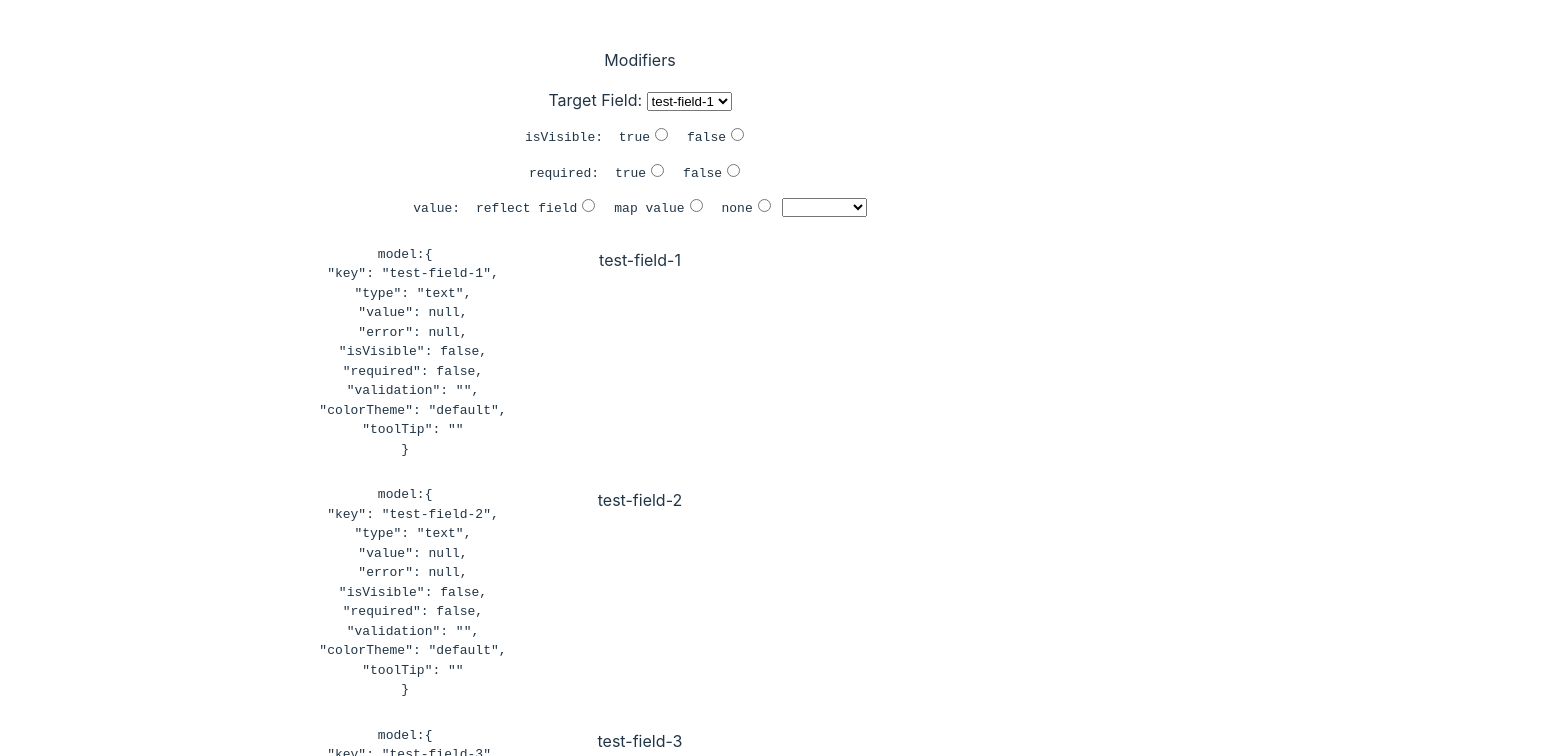
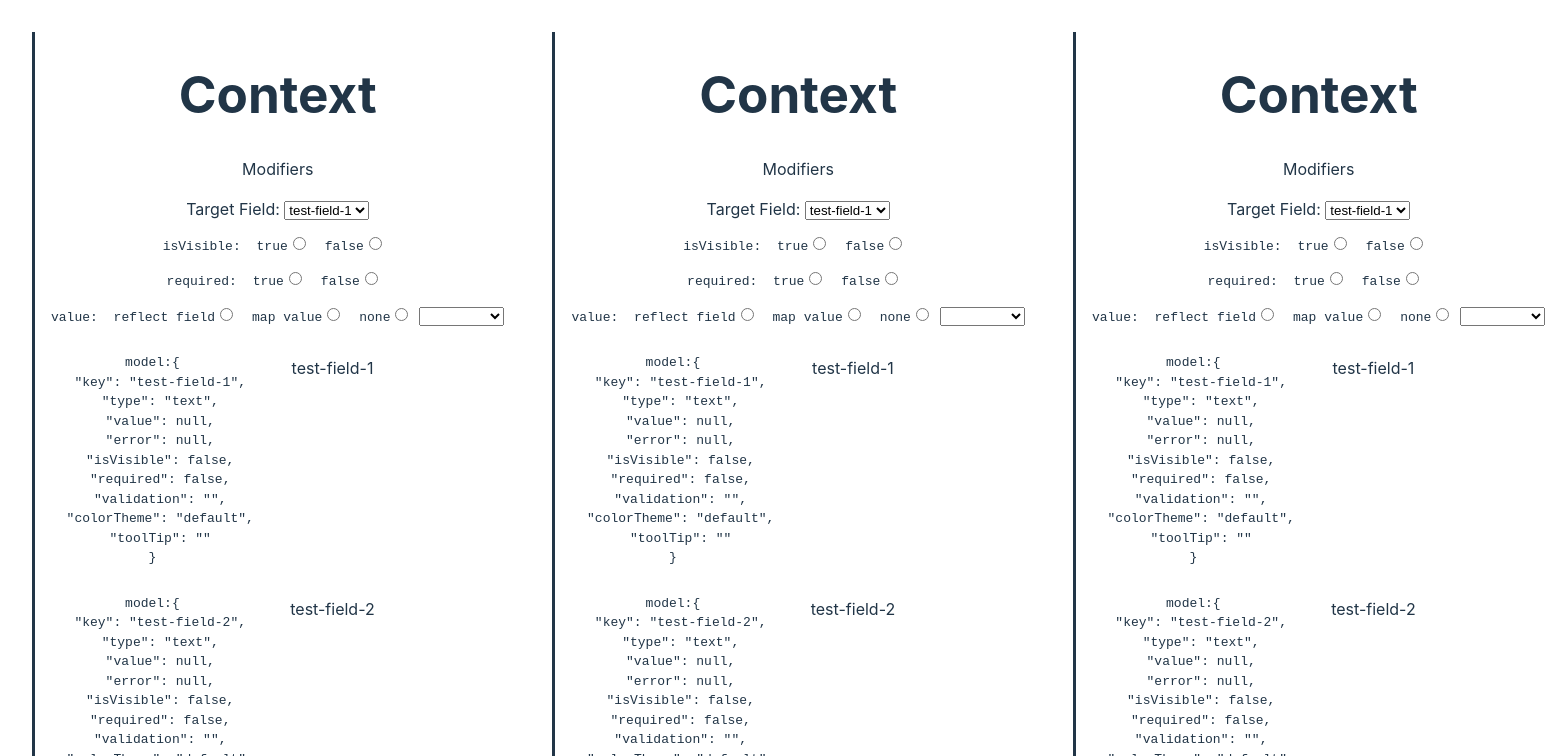
Before and after one commit to Muffinmann/Momentum, a React (Vite) app: page / in a window 1280 px wide. Shown: the top 756 px of the page, 1561 px wide, since content can reach past the window. Built offline with nearby package versions, Linux system fonts and the light colour scheme.

Commit message:
add store with context

```diff
--- a/src/Demo.tsx
+++ b/src/Demo.tsx
@@ -1,95 +1,13 @@
-import { useState } from "react";
-import DynamicField from "./DynamicField";
-import RadioInput from "./RadioInput";
-import storeMap from "./store";
+import FieldContext from "./FieldContext";
 
 
 const Demo = () => {
-  const [valueModifierTarget, setValueModifierTarget] = useState('test-field-1')
-  const [modifierSettingTarget, setModifierSettingTarget] = useState('test-field-1')
-  const store = storeMap[modifierSettingTarget]
-  const [modifierSettings, setModifierSettings] = useState<Record<string, {isVisible: string, required: string, value: string }>>(Object.fromEntries(Object.keys(storeMap).map((key) => [key, {
-    isVisible: '',
-    required: '',
-    value: ''
-  }])))
+
   return (
-    <div>
-      <div>
-        <p>Modifiers</p>
-        <div>Target Field: <select value={modifierSettingTarget} onChange={(e) => setModifierSettingTarget(e.target.value)}>{Object.keys(storeMap).map((k) => (<option key={k} value={k}>{k}</option>))}</select></div>
-        <pre>
-          isVisible: <RadioInput value={modifierSettings[modifierSettingTarget].isVisible} name={modifierSettingTarget.concat("isVisibleSelection")} options={[{name: 'true', value:'true'}, {name:'false', value:'false'}]} onChange={(e) => {
-            setModifierSettings((old) => ({
-              ...old,
-              [modifierSettingTarget]: {
-                ...old[modifierSettingTarget],
-                isVisible: e.target.value
-              }
-            }))
-            if (e.target.value === 'true') {
-              store.addModifier('isVisible', true, modifierSettingTarget.concat('isVisibleTrue'))
-            } else {
-              store.removeModifier('isVisible', modifierSettingTarget.concat('isVisibleTrue'))
-            }
-          }} />
-
-        </pre>
-        <pre>
-          required: <RadioInput value={modifierSettings[modifierSettingTarget].required} name={modifierSettingTarget.concat("requiredSelection")} options={[{name: 'true', value:'true'}, {name:'false', value:'false'}]} onChange={(e) => {
-            setModifierSettings((old) => ({
-              ...old,
-              [modifierSettingTarget]: {
-                ...old[modifierSettingTarget],
-                required: e.target.value
-              }
-            }))
-            if (e.target.value === 'true') {
-              store.addModifier('required', true, modifierSettingTarget.concat('requiredTrue'))
-            } else {
-              store.removeModifier('required', modifierSettingTarget.concat('requiredTrue'))
-            }
-          }} />
-        </pre>
-        <pre>
-          value: <RadioInput
-           value={modifierSettings[modifierSettingTarget].value}
-           name={modifierSettingTarget.concat("valueModifierSelection")}
-           options={[
-            {name: 'reflect field', value:'reflect'},
-            {name:'map value', value:'map'},
-            {name:'none', value:'none'},
-          ]}
-           onChange={(e) => {
-            setModifierSettings((old) => ({
-              ...old,
-              [modifierSettingTarget]: {
-                ...old[modifierSettingTarget],
-                value: e.target.value
-              }
-            }))
-            if (e.target.value === 'reflect') {
-              store.addModifier('value', {"var": valueModifierTarget}, valueModifierTarget.concat('reflectedValue'))
-              store.removeModifier('value', valueModifierTarget.concat('mappedValue'))
-            } else if (e.target.value === 'map'){
-              store.addModifier('value',{"varMap": valueModifierTarget}, valueModifierTarget.concat('mappedValue'))
-              store.removeModifier('value', valueModifierTarget.concat('reflectedValue'))
-            } else {
-              store.removeModifier('value', valueModifierTarget.concat('mappedValue'))
-              store.removeModifier('value', valueModifierTarget.concat('reflectedValue'))
-            }
-          }} />
-          <select value={valueModifierTarget} onChange={(e) => setValueModifierTarget(e.target.value)}>
-            <option />
-            {Object.keys(storeMap).filter((f) => f !== modifierSettingTarget).map((f) => (
-              <option key={f} value={f}>{f}</option>
-            ))}
-          </select>
-        </pre>
-      </div>
-      <DynamicField fieldKey="test-field-1" />
-      <DynamicField fieldKey="test-field-2" />
-      <DynamicField fieldKey="test-field-3" />
+    <div style={{display: 'grid', gap: '2rem', gridTemplateColumns: '1fr 1fr 1fr'}}>
+      <FieldContext />
+      <FieldContext />
+      <FieldContext />
     </div>
   )
 };
--- a/src/DynamicField.tsx
+++ b/src/DynamicField.tsx
@@ -1,8 +1,9 @@
-import { useSyncExternalStore } from "react";
-import storeMap from "./store";
+import { useContext, useSyncExternalStore } from "react";
+import StoreMapContext from "./contexts";
 
 
 const useTestFieldStore = (key: string) => {
+  const storeMap = useContext(StoreMapContext)
   const store = storeMap[key]
   const field = useSyncExternalStore(store.subscribe.bind(store), store.getSnapshot.bind(store))
   return {field, store}
--- /dev/null
+++ b/src/FieldContext.tsx
@@ -0,0 +1,111 @@
+import { useId, useMemo, useRef, useState } from "react";
+import DynamicField from "./DynamicField";
+import RadioInput from "./RadioInput";
+import { createStoreMap } from "./store";
+import StoreMapContext from "./contexts";
+
+
+const FieldContext = () => {
+  const {storeMap, keys} = useRef(createStoreMap()).current
+  const id = useId()
+
+  const [valueModifierTarget, setValueModifierTarget] = useState('test-field-1')
+  const [modifierSettingTarget, setModifierSettingTarget] = useState('test-field-1')
+  const [modifierSettings, setModifierSettings] = useState<Record<string, {isVisible: string, required: string, value: string }>>(
+    Object.fromEntries(keys.map((key) => [key, {
+    isVisible: '',
+    required: '',
+    value: ''
+  }])))
+
+  const store = useMemo(() => storeMap[modifierSettingTarget], [modifierSettingTarget, storeMap])
+  return (
+    <StoreMapContext.Provider value={storeMap}>
+      <div style={{borderLeft: 'solid',  padding: '0rem 1rem'}}>
+        <h1>Context</h1>
+        <div>
+          <p>Modifiers</p>
+          <div>Target Field: <select value={modifierSettingTarget} onChange={(e) => setModifierSettingTarget(e.target.value)}>{Object.keys(storeMap).map((k) => (<option key={k} value={k}>{k}</option>))}</select></div>
+          <pre>
+            isVisible: <RadioInput
+            value={modifierSettings[modifierSettingTarget].isVisible}
+            name={modifierSettingTarget.concat(id, "isVisibleSelection")} options={[{name: 'true', value:'true'}, {name:'false', value:'false'}]} onChange={(e) => {
+              setModifierSettings((old) => ({
+                ...old,
+                [modifierSettingTarget]: {
+                  ...old[modifierSettingTarget],
+                  isVisible: e.target.value
+                }
+              }))
+              if (e.target.value === 'true') {
+                store.addModifier('isVisible', true, modifierSettingTarget.concat('isVisibleTrue'))
+              } else {
+                store.removeModifier('isVisible', modifierSettingTarget.concat('isVisibleTrue'))
+              }
+            }} />
+
+          </pre>
+          <pre>
+            required: <RadioInput
+            value={modifierSettings[modifierSettingTarget].required}
+            name={modifierSettingTarget.concat(id, "requiredSelection")}
+            options={[{name: 'true', value:'true'}, {name:'false', value:'false'}]}
+            onChange={(e) => {
+              setModifierSettings((old) => ({
+                ...old,
+                [modifierSettingTarget]: {
+                  ...old[modifierSettingTarget],
+                  required: e.target.value
+                }
+              }))
+              if (e.target.value === 'true') {
+                store.addModifier('required', true, modifierSettingTarget.concat('requiredTrue'))
+              } else {
+                store.removeModifier('required', modifierSettingTarget.concat('requiredTrue'))
+              }
+            }} />
+          </pre>
+          <pre>
+            value: <RadioInput
+            value={modifierSettings[modifierSettingTarget].value}
+            name={modifierSettingTarget.concat(id, "valueModifierSelection")}
+            options={[
+              {name: 'reflect field', value:'reflect'},
+              {name:'map value', value:'map'},
+              {name:'none', value:'none'},
+            ]}
+            onChange={(e) => {
+              setModifierSettings((old) => ({
+                ...old,
+                [modifierSettingTarget]: {
+                  ...old[modifierSettingTarget],
+                  value: e.target.value
+                }
+              }))
+              if (e.target.value === 'reflect') {
+                store.addModifier('value', {"var": valueModifierTarget}, valueModifierTarget.concat('reflectedValue'))
+                store.removeModifier('value', valueModifierTarget.concat('mappedValue'))
+              } else if (e.target.value === 'map'){
+                store.addModifier('value',{"varMap": valueModifierTarget}, valueModifierTarget.concat('mappedValue'))
+                store.removeModifier('value', valueModifierTarget.concat('reflectedValue'))
+              } else {
+                store.removeModifier('value', valueModifierTarget.concat('mappedValue'))
+                store.removeModifier('value', valueModifierTarget.concat('reflectedValue'))
+              }
+            }} />
+            <select value={valueModifierTarget} onChange={(e) => setValueModifierTarget(e.target.value)}>
+              <option />
+              {Object.keys(storeMap).filter((f) => f !== modifierSettingTarget).map((f) => (
+                <option key={f} value={f}>{f}</option>
+              ))}
+            </select>
+          </pre>
+        </div>
+        <DynamicField fieldKey="test-field-1" />
+        <DynamicField fieldKey="test-field-2" />
+        <DynamicField fieldKey="test-field-3" />
+      </div>
+    </StoreMapContext.Provider>
+  )
+};
+export default FieldContext;
--- /dev/null
+++ b/src/contexts.ts
@@ -0,0 +1,6 @@
+import { createContext } from "react";
+
+type FieldStore = object
+const StoreMapContext = createContext<FieldStore | undefined>(undefined)
+
+export default StoreMapContext;
--- a/src/store.ts
+++ b/src/store.ts
@@ -179,20 +179,6 @@ class FieldController {
 }
 
 
-type Field = {
-  key: string;
-  value: FieldValue;
-  error: FieldError | null;
-  isVisible: boolean;
-  required: boolean;
-  validation: string;
-  colorTheme: string;
-  toolTip: string;
-}
-
-
-const factContext = new FactContext()
-
 const createFieldModel = (key: string): FieldModel => {
   return {
     key,
@@ -284,13 +270,25 @@ class FieldStore {
 
 
 
-const storeMap: Record<string, FieldStore> = {
-  'test-field-1': new FieldStore('test-field-1'),
-  'test-field-2': new FieldStore('test-field-2'),
-  'test-field-3': new FieldStore('test-field-3'),
-}
+export const createStoreMap = () => {
+
+  const storeFactContext = new FactContext()
+
+  // TODO load fields dynamically
+  const demoStoreMap: Record<string, FieldStore> = {
+    'test-field-1': new FieldStore('test-field-1'),
+    'test-field-2': new FieldStore('test-field-2'),
+    'test-field-3': new FieldStore('test-field-3'),
+  }
 
 
-Object.values(storeMap).forEach((store) => store.bindFactContext(factContext))
+  Object.values(demoStoreMap).forEach((store) => store.bindFactContext(storeFactContext))
+  // TODO initialize context specified field modifiers
+  // e.g.
+  // {'test-field-1': {value: {'+': [{var: 'test-field-2'}, 100]}}}
 
-export default storeMap
+  return {
+    storeMap: demoStoreMap,
+    keys: Object.keys(demoStoreMap)
+  }
+}
```
